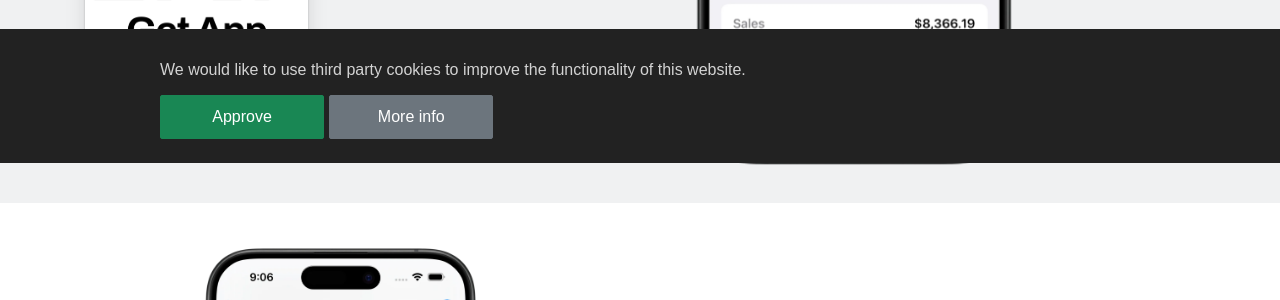
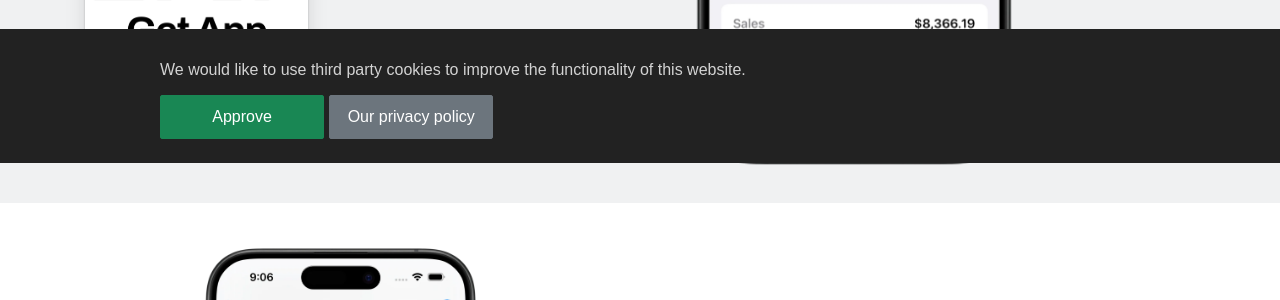
Before and after one commit to Precious-Metals-Manager/precious-metals-manager-landing-page, a Jekyll site: the page built from index.html, in a window 1280 px wide. Shown: the part 737-1037 px from the top of the page. Built offline with Jekyll 4.4.1, drawn with Linux system fonts in a browser that asks for light colours; cached includes are drawn as plain includes; nearby versions of some CDN libraries.

Commit message:
Fix link descriptive name

```diff
--- a/_includes/cookie-consent.html
+++ b/_includes/cookie-consent.html
@@ -68,7 +68,7 @@
         <span class="cookie-notice-description">We would like to use third party cookies to improve the functionality of this website.</span>
         <div class="cookie-consent-banner-actions">
             <a id="cookie-notice-accept" class="btn btn-success btn-sm">Approve</a>
-            <a href="/privacypolicy" class="btn btn-secondary btn-sm privacy-policy-button">More info</a>
+            <a href="/privacypolicy" class="btn btn-secondary btn-sm privacy-policy-button">Our privacy policy</a>
         </div>
     </div>
 </div>
```
